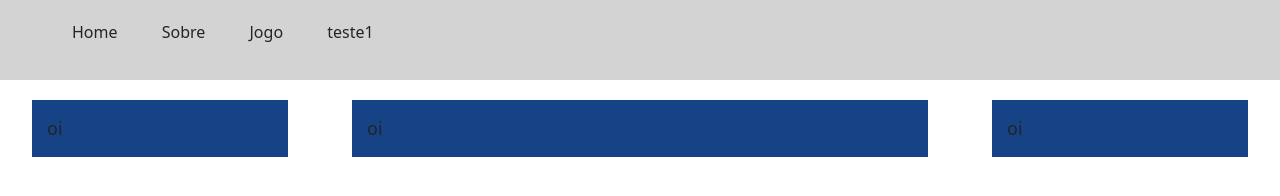
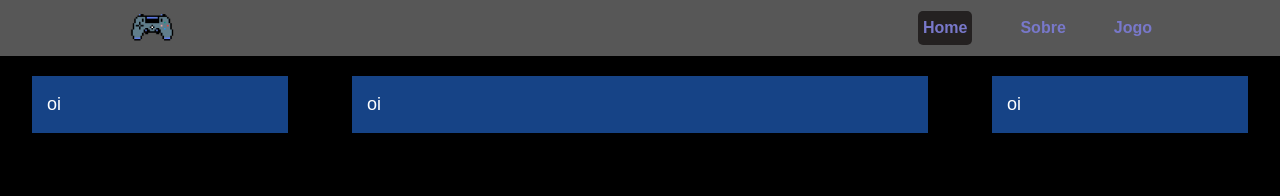
Before and after one commit to PedrooH0/Adivinhe-o-Numero-Web, a plain HTML site: page JogoAdivinheNumero/index.html in a window 1280 px wide. Drawn offline with nearby package versions, Linux system fonts and the light colour scheme.

Commit message:
Aprimoramento da página Home

```diff
--- /dev/null
+++ b/JogoAdivinheNumero/CSS/style.css
@@ -0,0 +1,62 @@
+@charset "UTF-8";
+
+
+
+* {
+    padding: 0;
+    margin: 0;
+}
+
+
+body{
+    font-family: Arial, Helvetica, sans-serif !important;
+    color: rgb(255, 255, 255) !important;
+    background: black !important;
+}
+
+.header,
+.nav{
+    display: flex;
+    flex-direction: row;
+    align-items: center;
+}
+
+
+.header{
+    background-color: rgb(87, 87, 87);
+    justify-content: space-between;
+    padding: 0 10%;
+    height: 3.5em;
+
+}
+
+
+.nav{
+    gap: 3em;
+}
+
+
+.imgLgHd{
+    width: 50px;
+}
+
+.demo-content{
+    padding: 15px;
+    font-size: 18px;
+    background: #164386;
+
+    margin: 20px;
+}
+
+.nav a{
+    text-decoration: none;
+    color: rgb(120, 120, 202);
+    transition: 1s;
+    font-weight: bold;
+}
+
+.Home{
+    background-color: rgb(36, 33, 33);
+    padding: 5px;
+    border-radius: 5px;
+}
--- a/JogoAdivinheNumero/index.html
+++ b/JogoAdivinheNumero/index.html
@@ -5,25 +5,29 @@
     <meta http-equiv='X-UA-Compatible' content='IE=edge'>
     <title>Menu</title>
     <meta name='viewport' content='width=device-width, initial-scale=1'>
-    <link rel='stylesheet' type='text/css' media='screen' href='style.css'>
+    <link rel='stylesheet' type='text/css' href='CSS/style.css'>
     <link href="https://cdn.jsdelivr.net/npm/bootstrap@5.0.2/dist/css/bootstrap.min.css" rel="stylesheet">
     <script src="https://cdn.jsdelivr.net/npm/bootstrap@5.0.2/dist/js/bootstrap.bundle.min.js"></script>
-
 </head>
 <body>
 
 
-    <header>
-        <div>
-            <nav>
-                <ul>
-                    <li><a href="index.html" class="text-reset">Home</a></li>
-                    <li><a href="sobre.html" class="text-reset">Sobre</a></li>
-                    <li><a href="jogo.html" class="text-reset">Jogo</a></li>
-                    <li><a href="teste.html" class="text-reset">teste1</a></li>
-                </ul>
-            </nav>
-        </div>
+    <header class="header">
+
+
+            <div class="logoHeader">
+                <img src="Images/lg.png" class="imgLgHd" alt="logoH">
+            </div>
+
+            <div>
+                <nav class="nav">
+                    <a href="index.html" class="Home">Home</a>
+                    <a href="sobre.html">Sobre</a>
+                    <a href="jogo.html">Jogo</a>
+
+                </nav>
+            </div>
+
     </header>
 
 
--- a/JogoAdivinheNumero/style.css
+++ /dev/null
@@ -1,33 +0,0 @@
-* {
-    padding: 0;
-    margin: 0;
-}
-
-
-header{
-    background-color: lightgray;
-    padding: 20px;
-    text-align:left;
-}
-
-header li {
-    display: inline-block;
-    margin: 0 20px;
-
-}
-
-header a{
-    text-decoration: none;
-    color: black;
-
-
-
-}
-
-.demo-content{
-    padding: 15px;
-    font-size: 18px;
-    background: #164386;
-
-    margin: 20px;
-}
```
Also changed, not shown: JogoAdivinheNumero/jogo.html (+6 -5 lines), JogoAdivinheNumero/sobre.html (+3 -3 lines), JogoAdivinheNumero/Images/lg.png (added), JogoAdivinheNumero/Images/logo.png (added), JogoAdivinheNumero/JS/script.js (added).
